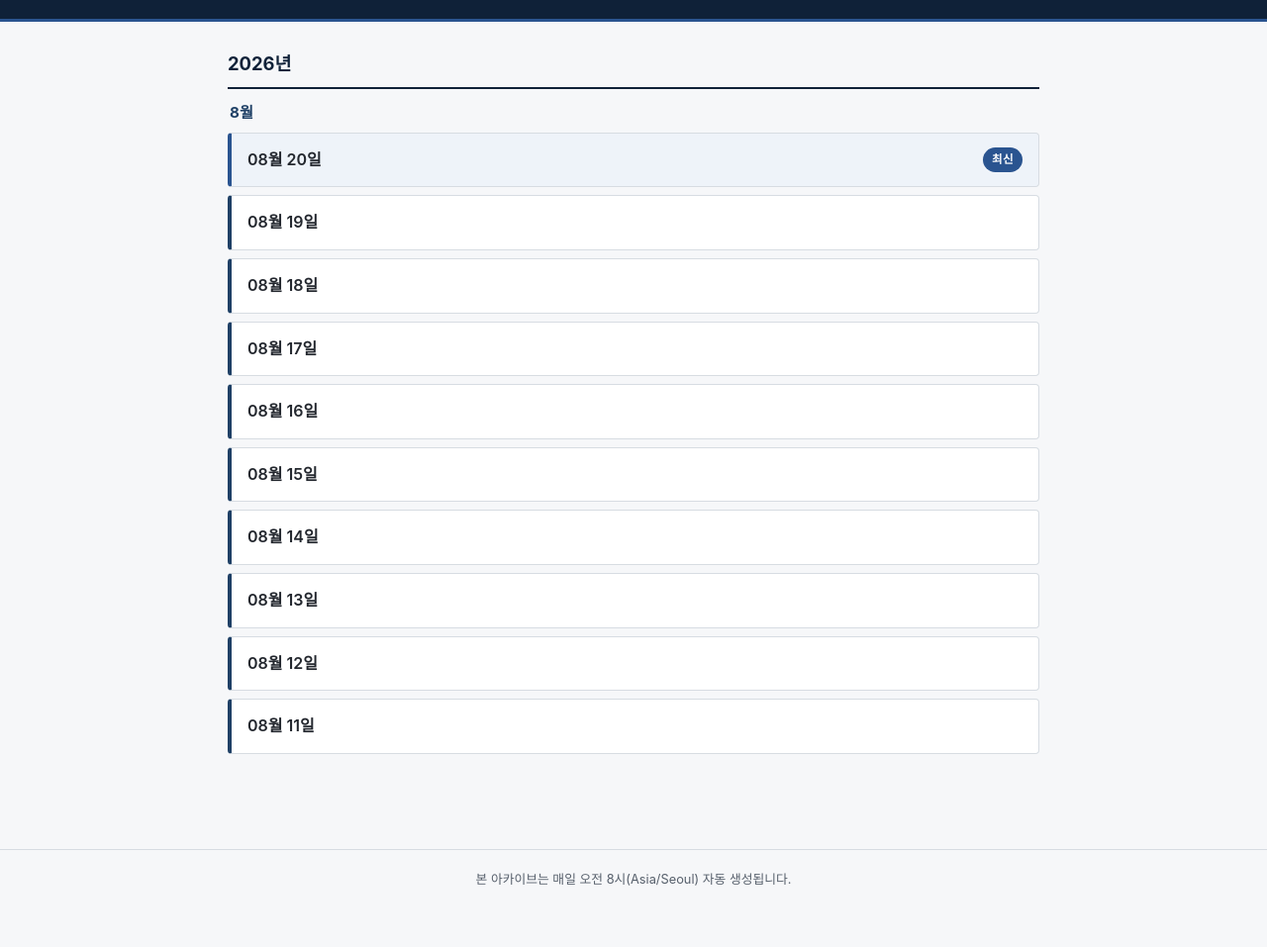
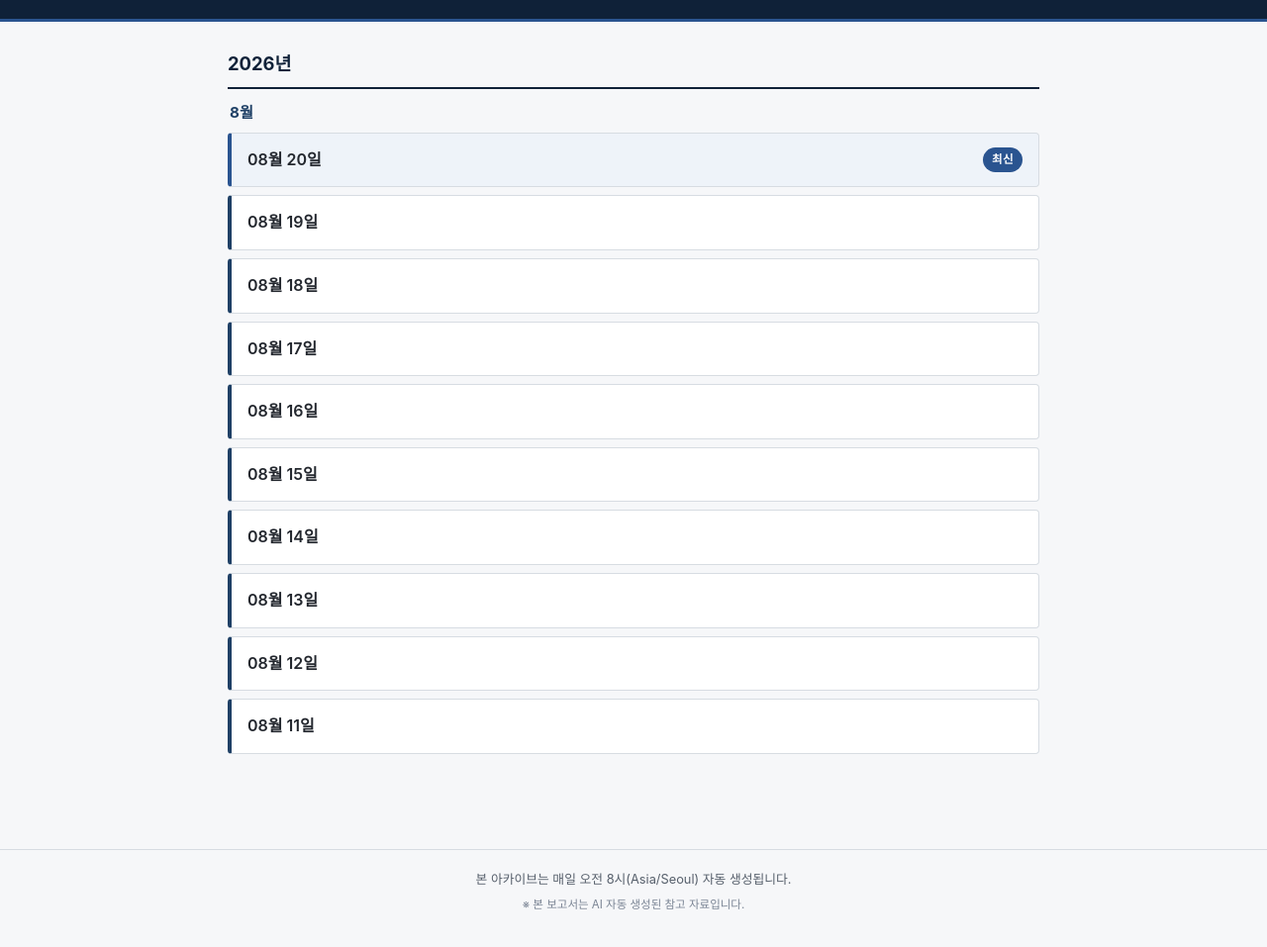
Before and after one commit to hyemin9494/ai, a plain HTML site: page index.html in a window 1280 px wide. Shown: the part 97-1054 px from the top of the page at 99% size. Drawn offline with Linux system fonts and the light colour scheme.

Commit message:
Update index.html

```diff
--- a/index.html
+++ b/index.html
@@ -25,6 +25,7 @@
 <footer class="site-footer">
   <div class="container">
     <p>본 아카이브는 매일 오전 8시(Asia/Seoul) 자동 생성됩니다.</p>
+    <p class="footer-auto-notice">※ 본 보고서는 AI 자동 생성된 참고 자료입니다.</p>
   </div>
 </footer>
 
```
